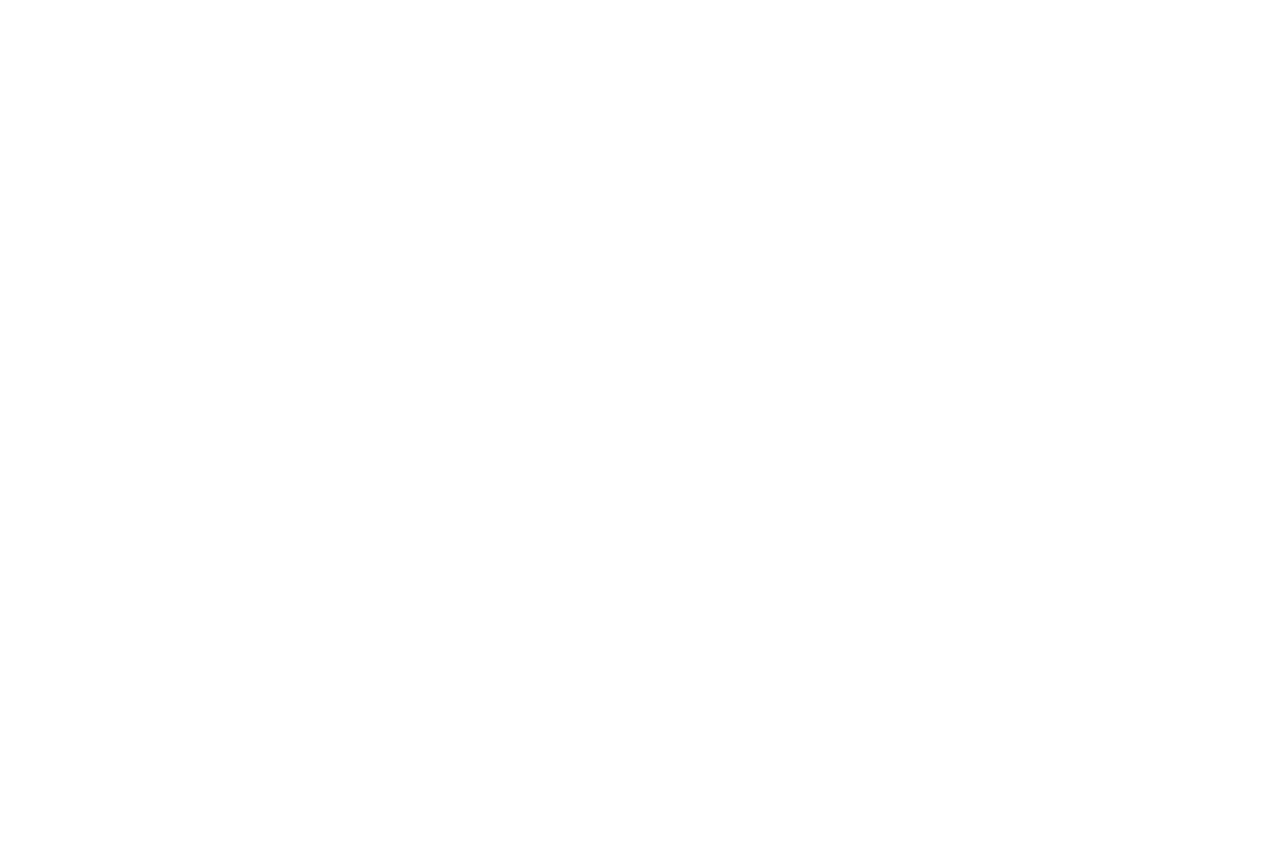
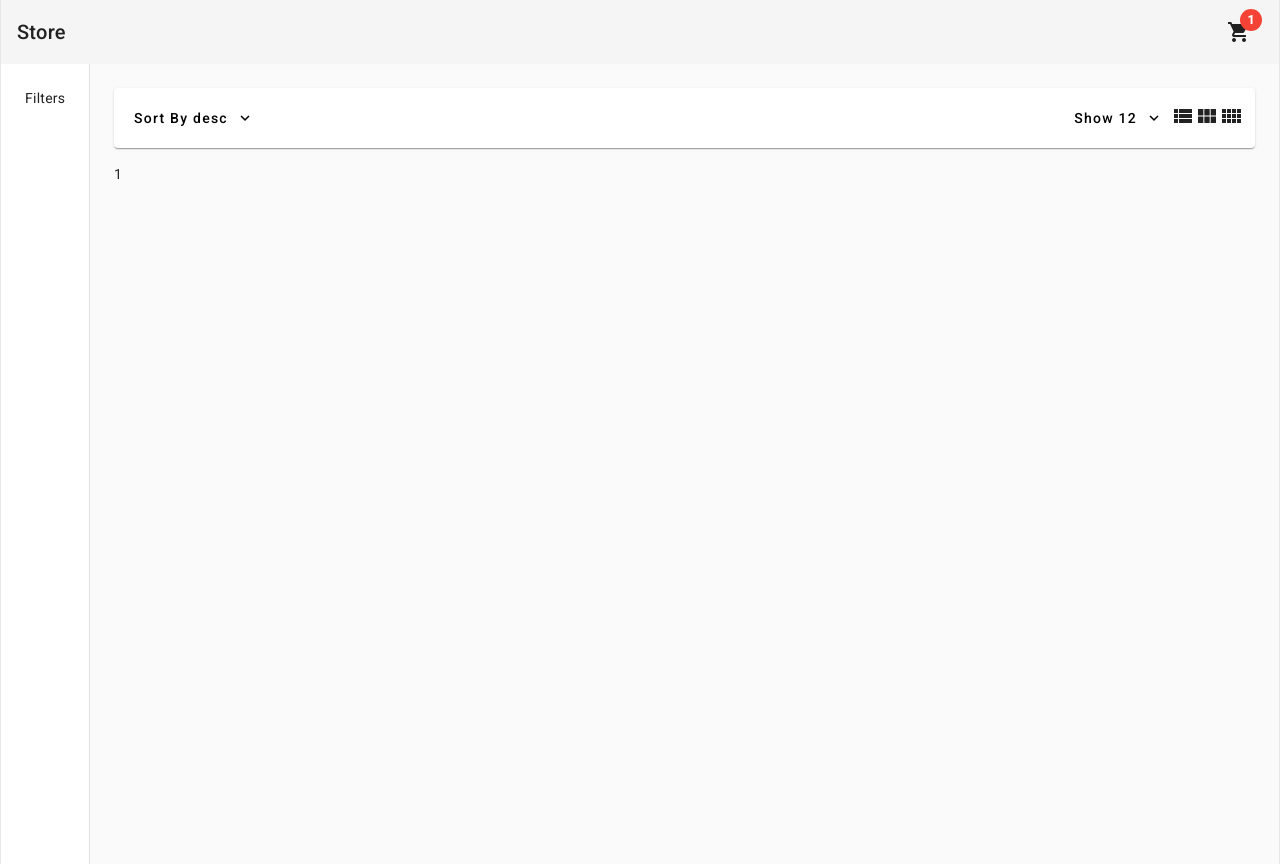
Before and after one commit to PremDk/store, an Angular app: page /home in a window 1280 px wide. Before the commit this address led to /. Before the commit the page ends 800 px from the top, so only its background shows below. Built offline with nearby package versions, Linux system fonts and the light colour scheme.

Commit message:
headers added

```diff
--- a/src/app/app-routing.module.ts
+++ b/src/app/app-routing.module.ts
@@ -1,10 +1,13 @@
 import { NgModule } from '@angular/core';
 import { RouterModule, Routes } from '@angular/router';
+import { HomeComponent } from './pages/home/home.component';
 
-const routes: Routes = [];
+const routes: Routes = [
+  { path: 'home', component: HomeComponent, pathMatch: 'full' },
+];
 
 @NgModule({
   imports: [RouterModule.forRoot(routes)],
-  exports: [RouterModule]
+  exports: [RouterModule],
 })
-export class AppRoutingModule { }
+export class AppRoutingModule {}
--- a/src/app/app.component.ts
+++ b/src/app/app.component.ts
@@ -2,7 +2,7 @@
 
 @Component({
   selector: 'app-root',
-  template: ``,
+  template: `<app-header></app-header> <router-outlet></router-outlet>`,
   styles: [],
 })
 export class AppComponent {
--- /dev/null
+++ b/src/app/components/header/header.component.css
@@ -0,0 +1,4 @@
+.mat-toolbar.my-mx-auto {
+    margin-left: auto !important;
+    margin-right: auto !important;
+  }
--- /dev/null
+++ b/src/app/components/header/header.component.html
@@ -0,0 +1,37 @@
+<mat-toolbar class="max-w-7xl my-mx-auto border-x justify-between">
+  <a routerLink="home">Store</a>
+  <button mat-icon-button [mat-menu-trigger-for]="menu">
+    <mat-icon [matBadge]="1" matBadgeColor="warn"> shopping_cart </mat-icon>
+  </button>
+  <mat-menu #menu="matMenu">
+    <div class="p-3 divide-y divide-solid">
+      <div class="pb-3 flex justify-between">
+        <span class="mr-16">1 Items</span>
+        <a routerLink="cart">View Cart</a>
+      </div>
+      <div class="py-3">
+        <div class="flex justify-between font-light mb-2">
+          Keyboard x 1
+          <span class="font-bold">{{ '150' | currency }}</span>
+        </div>
+        <div class="flex justify-between font-light mb-2">
+          Keyboard x 1
+          <span class="font-bold">{{ '150' | currency }}</span>
+        </div>
+        <div class="flex justify-between font-light mb-2">
+          Keyboard x 1
+          <span class="font-bold">{{ '150' | currency }}</span>
+        </div>
+      </div>
+      <div class="flex justify-between py-3 font-light">
+        Total:
+        <span class="font-bold">{{ '450' | currency }}</span>
+      </div>
+      <div class="pt-3 flex justify-between">
+        <button class="bg-rose-600 text-white rounded-full w-9 h-9">
+          <mat-icon>remove_shopping_cart</mat-icon>
+        </button>
+      </div>
+    </div>
+  </mat-menu>
+</mat-toolbar>
--- /dev/null
+++ b/src/app/pages/home/components/products-header/products-header.component.html
@@ -0,0 +1,36 @@
+<mat-card class="mb-4 p-3">
+  <div class="flex justify-between">
+    <div>
+      <button mat-button [matMenuTriggerFor]="sortByMenu">
+        Sort By {{ sort }}
+        <mat-icon iconPositionEnd>expand_more</mat-icon>
+      </button>
+      <mat-menu #sortByMenu="matMenu">
+        <button mat-menu-item (click)="onSortChange('asc')">Asc</button>
+        <button mat-menu-item (click)="onSortChange('desc')">Desc</button>
+      </mat-menu>
+    </div>
+    <div class="flex items-center">
+      <div>
+        <button mat-button [matMenuTriggerFor]="menu">
+          Show {{ itemsCount }}
+          <mat-icon iconPositionEnd>expand_more</mat-icon>
+        </button>
+        <mat-menu #menu="matMenu">
+          <button mat-menu-item (click)="onItemsCountChange(12)">12</button>
+          <button mat-menu-item (click)="onItemsCountChange(24)">24</button>
+          <button mat-menu-item (click)="onItemsCountChange(32)">32</button>
+        </mat-menu>
+      </div>
+      <button (click)="onItemsViewChange(1)">
+        <mat-icon>view_list</mat-icon>
+      </button>
+      <button (click)="onItemsViewChange(3)">
+        <mat-icon>view_module</mat-icon>
+      </button>
+      <button (click)="onItemsViewChange(4)">
+        <mat-icon>view_comfy</mat-icon>
+      </button>
+    </div>
+  </div>
+</mat-card>
--- /dev/null
+++ b/src/app/pages/home/components/products-header/products-header.component.ts
@@ -0,0 +1,25 @@
+import { Component, EventEmitter, OnInit, Output } from '@angular/core';
+
+@Component({
+  selector: 'app-products-header',
+  templateUrl: './products-header.component.html',
+  styles: [],
+})
+export class ProductsHeaderComponent implements OnInit {
+  sort = 'desc';
+  itemsCount = 12;
+  @Output() columnsCountChange = new EventEmitter<number>();
+  constructor() {}
+
+  onSortChange(newSort: string): void {
+    this.sort = newSort;
+  }
+
+  onItemsCountChange(count: number) {
+    this.itemsCount = count;
+  }
+  onItemsViewChange(cols: number) {
+    this.columnsCountChange.emit(cols);
+  }
+  ngOnInit(): void {}
+}
--- /dev/null
+++ b/src/app/pages/home/home.component.html
@@ -0,0 +1,14 @@
+<mat-drawer-container
+  [autosize]="true"
+  class="min-h-full max-w-7xl mx-auto border-x"
+>
+  <mat-drawer mode="side" opened class="p-6">
+    <div>Filters</div>
+  </mat-drawer>
+  <mat-drawer-content class="p-6">
+    <app-products-header
+      (columnsCountChange)="onColumnsCountChange($event)"
+    ></app-products-header>
+    {{ cols }}
+  </mat-drawer-content>
+</mat-drawer-container>
--- /dev/null
+++ b/src/app/pages/home/home.component.ts
@@ -0,0 +1,13 @@
+import { Component } from '@angular/core';
+
+@Component({
+  selector: 'app-home',
+  templateUrl: './home.component.html',
+  styles: [],
+})
+export class HomeComponent {
+  cols = 1;
+  onColumnsCountChange(cols: number) {
+    this.cols = cols;
+  }
+}
```
Also changed, not shown: src/app/app.module.ts (+9 -1 lines), src/app/components/header/header.component.ts (added, +8 -0 lines), src/app/pages/home/components/filters/filters.component.ts (added, +7 -0 lines), src/app/pages/home/components/filters/filters.component.html (added).
